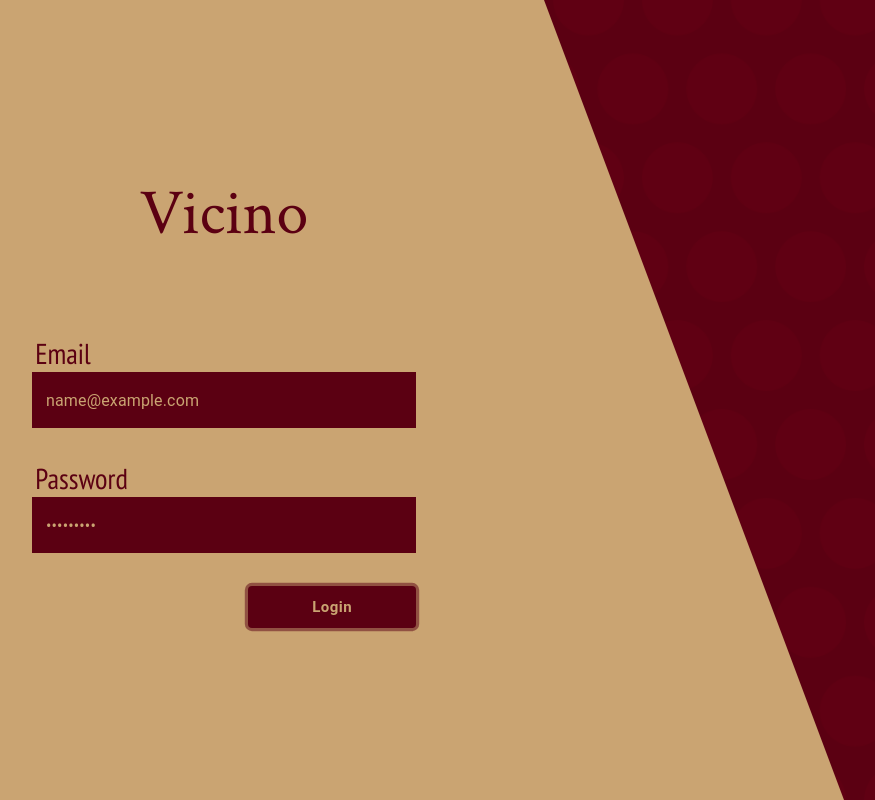
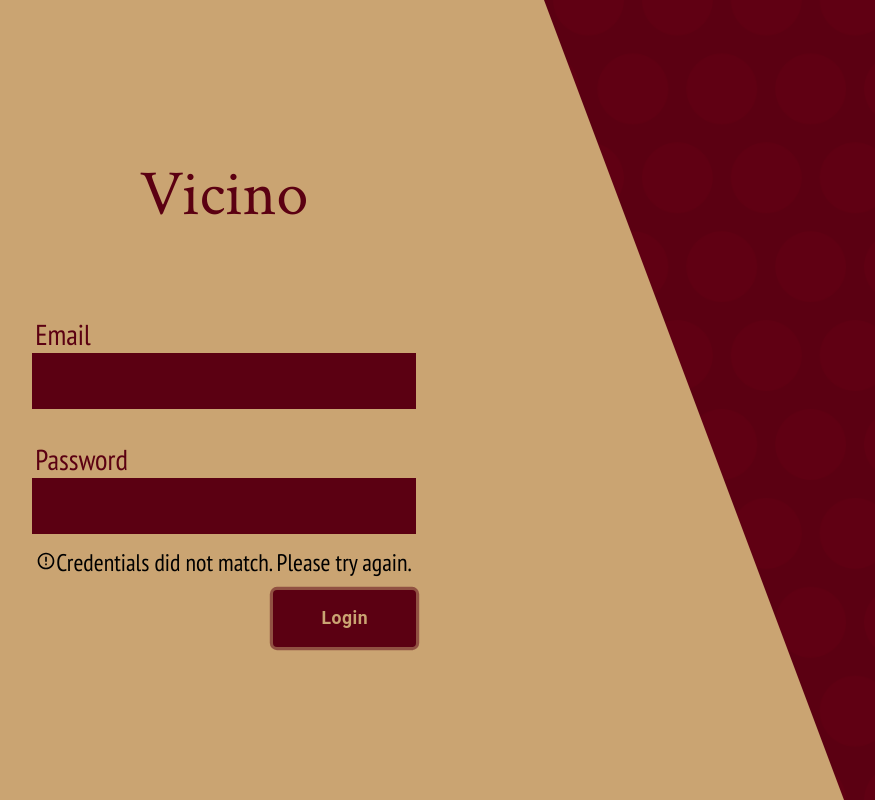
Before and after one commit to TitoGrine/SINF_Project, a React (Create React App) app in the folder frontend/: page /login in a window 1280 px wide. Both pictures are taken after typing "name@example.com", "Sample123" into the empty fields and a click on the button "Login". Shown: the whole page, without its empty margins (96-971 px from the left). Built offline with nearby package versions, Linux system fonts and the light colour scheme; no server answers.

Commit message:
Refactor token management; add login error message

```diff
--- a/frontend/src/App.js
+++ b/frontend/src/App.js
@@ -10,16 +10,13 @@ import { AuthenticationProvider } from "./statemanagement/AuthenticationContext"
 import PrivateRoute from "./statemanagement/PrivateRoute";
 
 function App() {
-  const token = JSON.parse(localStorage.getItem("token"));
+  const token = localStorage.getItem("token");
   const [authToken, setAuthToken] = useState(token);
 
   const setToken = (data) => {
-    localStorage.setItem("token", JSON.stringify(data));
+    localStorage.setItem("token", data);
     setAuthToken(data);
   };
-
-  console.log("Token: ");
-  console.log(token);
 
   return (
     <main>
--- a/frontend/src/components/ListOrders.js
+++ b/frontend/src/components/ListOrders.js
@@ -72,7 +72,7 @@ export default function ListOrders({ type }) {
     getData(
       "GET",
       "http://localhost:8800/api/" + type + "/orders",
-      JSON.parse(localStorage.getItem("token")).token
+      localStorage.getItem("token")
     )
       .then((data) => {
         let keysName;
--- a/frontend/src/components/LoginForm.js
+++ b/frontend/src/components/LoginForm.js
@@ -1,14 +1,15 @@
-import React from "react";
-import { sendRequest } from "../requests.js";
+import React, { useState } from "react";
+import { Redirect } from "react-router-dom";
 
 import Grid from "@material-ui/core/Grid";
 import Button from "@material-ui/core/Button";
 import LoginField from "./LoginField.js";
+import ErrorIcon from "@material-ui/icons/ErrorOutline";
 
 import { withStyles, makeStyles } from "@material-ui/core/styles";
 import loginFormStyle from "../style/loginFormStyle.js";
 
-import { Redirect } from "react-router-dom";
+import { sendRequest } from "../requests.js";
 import { useAuth } from "../statemanagement/AuthenticationContext";
 
 const useStyles = makeStyles(loginFormStyle);
@@ -17,10 +18,10 @@ const LoginButton = withStyles({
   root: {
     backgroundColor: "#5B0012",
     color: "#CAA472",
-    paddingLeft: "4rem",
-    paddingRight: "4rem",
+    padding: ".8rem 3rem",
     textTransform: "none",
     fontWeight: "bold",
+    fontSize: "1.1rem",
     "&:hover": {
       backgroundColor: "#5B0012",
       borderColor: "#CAA472",
@@ -39,22 +40,32 @@ const LoginButton = withStyles({
 
 function LoginForm() {
   const { authToken, setAuthToken } = useAuth();
-  const { container, formContainer, title, middleItems } = useStyles();
+  const {
+    container,
+    formContainer,
+    title,
+    emailItem,
+    passwordItem,
+    errorMessage,
+  } = useStyles();
+  const [isError, setIsError] = useState(false);
 
   const handleSubmit = (event) => {
     const body = {
       email: event.target.elements.email.value,
       password: event.target.elements.password.value,
     };
+    setIsError(false);
 
     sendRequest("POST", "http://localhost:8800/api/auth/login", body)
       .then((data) => {
-        setAuthToken(data);
+        setAuthToken(data.token);
       })
       .catch((err) => {
-        console.log(err);
+        setIsError(true);
       });
 
+    event.target.reset();
     event.preventDefault();
   };
 
@@ -74,17 +85,32 @@ function LoginForm() {
             Vicino
           </h1>
         </Grid>
-        <Grid item className={middleItems}>
+        <Grid item className={emailItem}>
           <LoginField label="Email" id="email" type="email"></LoginField>
         </Grid>
-        <Grid item className={middleItems}>
+        <Grid item className={passwordItem}>
           <LoginField
             label="Password"
             id="password"
             type="password"
           ></LoginField>
         </Grid>
-        <Grid item style={{ alignSelf: "flex-end" }}>
+        <Grid item>
+          {isError && (
+            <p className={errorMessage}>
+              <ErrorIcon fontSize="small" />
+              Credentials did not match. Please try again.
+            </p>
+          )}
+        </Grid>
+        <Grid
+          item
+          style={
+            isError
+              ? { alignSelf: "flex-end" }
+              : { alignSelf: "flex-end", marginTop: "2rem" }
+          }
+        >
           <LoginButton type="submit" size="large" variant="text">
             Login
           </LoginButton>
--- a/frontend/src/statemanagement/PrivateRoute.js
+++ b/frontend/src/statemanagement/PrivateRoute.js
@@ -11,7 +11,7 @@ function PrivateRoute({ children, ...rest }) {
   return (
     <Route
       {...rest}
-      render={() => (authToken ? children : <Redirect to="/login" />)}
+      render={() => ((authToken !== "") ? children : <Redirect to="/login" />)}
     ></Route>
   );
 }
--- a/frontend/src/style/loginFormStyle.js
+++ b/frontend/src/style/loginFormStyle.js
@@ -1,5 +1,4 @@
 import { beige } from "./colors";
-
 
 const loginFormStyle = (theme) => {
   const style = {
@@ -23,14 +22,25 @@ const loginFormStyle = (theme) => {
       },
     },
     title: {
-        marginBottom: "5rem",
-        [theme.breakpoints.only("xs")]: {
-            marginBottom: "3rem",
-        }
+      marginBottom: "5rem",
+      [theme.breakpoints.only("xs")]: {
+        marginBottom: "3rem",
+      },
     },
-    middleItems: {
+    emailItem: {
       width: "100%",
       marginBottom: "2rem",
+    },
+    passwordItem: {
+      width: "100%",
+    },
+    errorMessage: {
+      margin: 0,
+      fontSize: "1.5rem",
+      height: 56,
+      display: "table-cell",
+      verticalAlign: "middle",
+      textAlign: "center",
     },
   };
 
--- a/frontend/src/templates/Inventory.js
+++ b/frontend/src/templates/Inventory.js
@@ -92,7 +92,7 @@ function Inventory() {
     getData(
       "GET",
       "http://localhost:8800/api/stock",
-      JSON.parse(localStorage.getItem("token")).token
+      localStorage.getItem("token")
     )
       .then((data) => {
         const parsed = parseRows(data);
@@ -102,8 +102,7 @@ function Inventory() {
       })
       .catch((err) => {
         const error = JSON.parse(err.message);
-        //TODO: check this code
-        if (error.status === 401) setAuthToken(null);
+        if (error.status === 401) setAuthToken("");
       });
   }
 
--- a/frontend/src/views/HomePage.js
+++ b/frontend/src/views/HomePage.js
@@ -22,7 +22,7 @@ function HomePage() {
   const { setAuthToken } = useAuth();
 
   function logout() {
-    setAuthToken(null);
+    setAuthToken("");
   }
 
   return (
```
